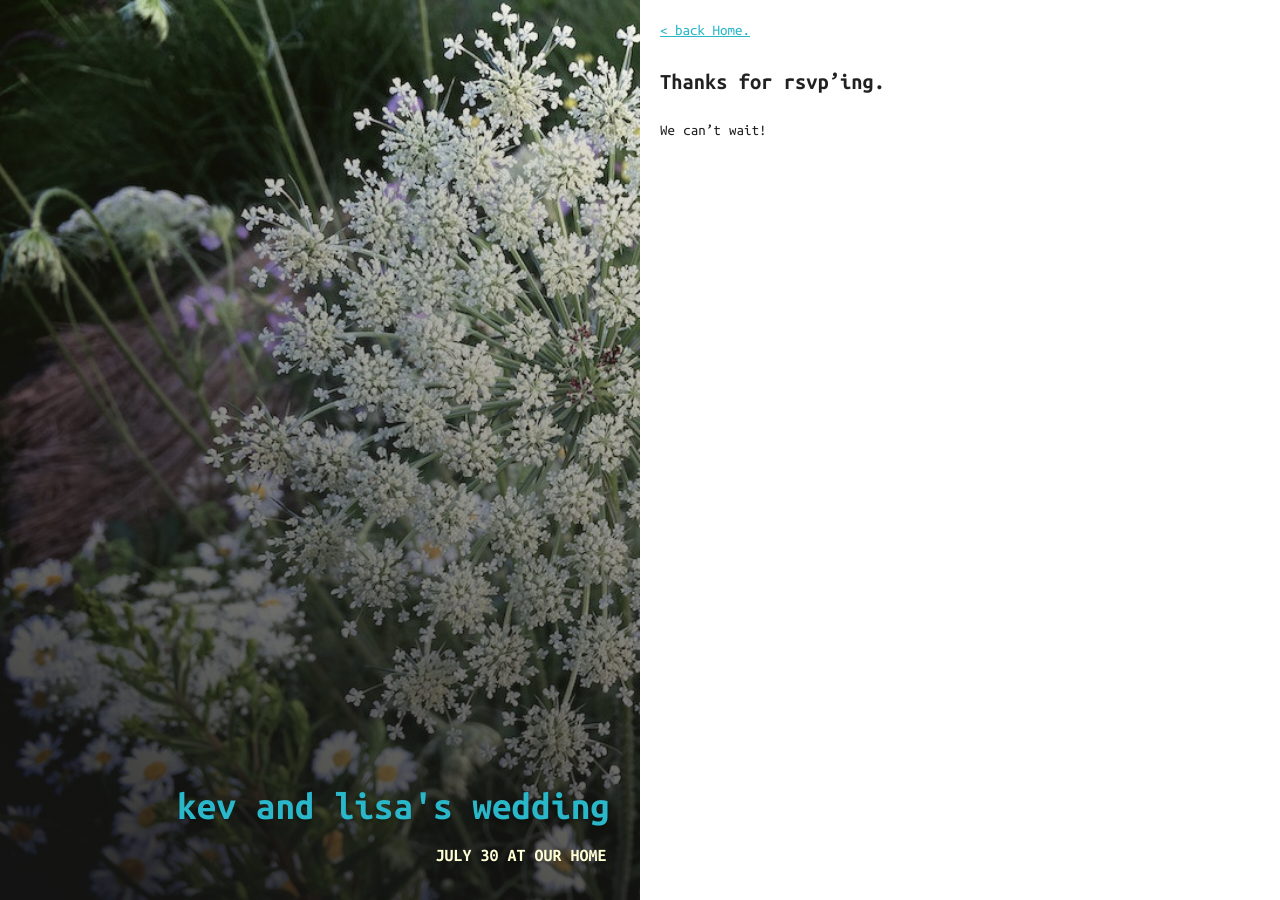
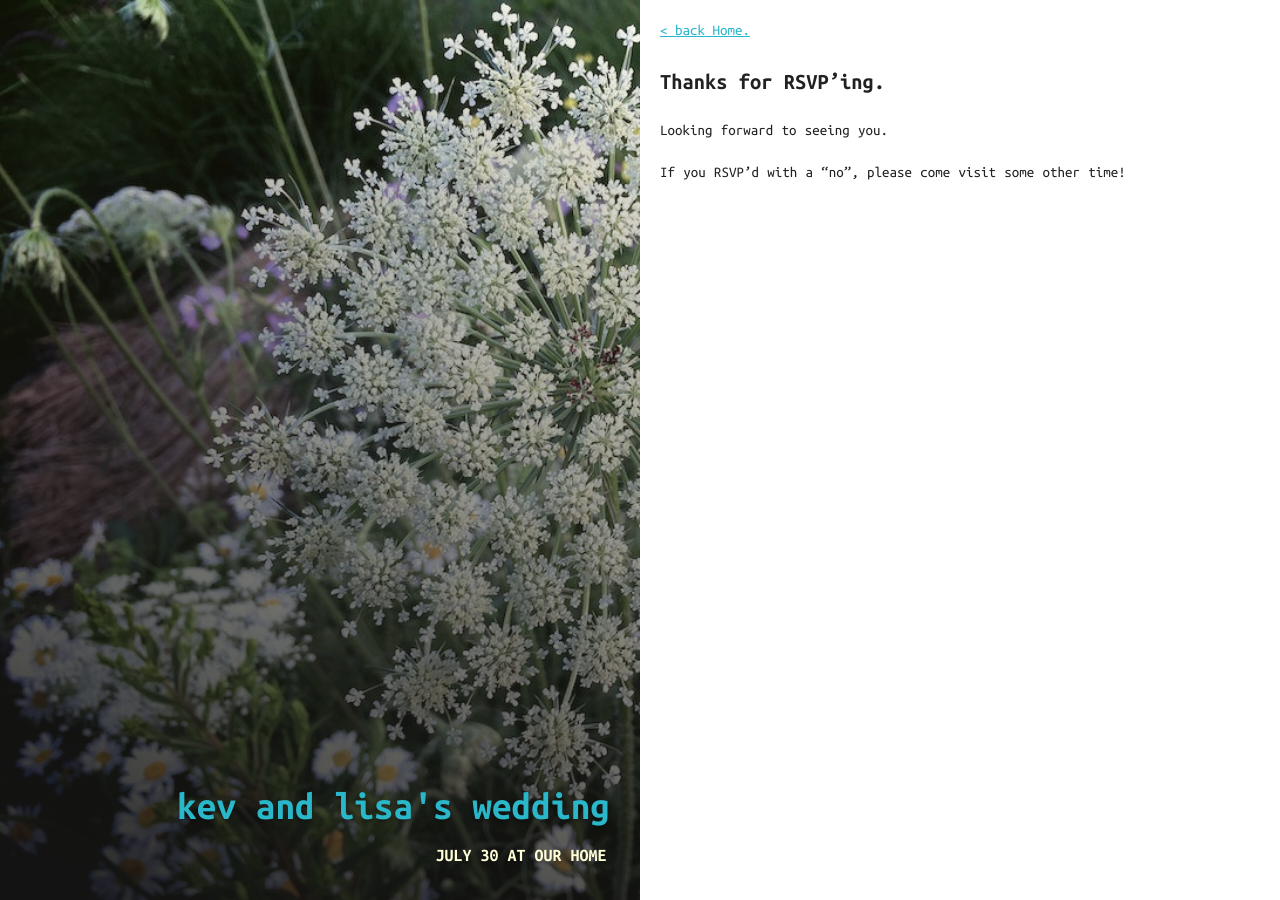
Before and after one commit to kevwalsh/carota, a Jekyll site: the page built from rsvp.md, in a window 1280 px wide. Built offline with Jekyll 4.4.1, drawn with Linux system fonts in a browser that asks for light colours.

Commit message:
Update rsvp.md

```diff
--- a/rsvp.md
+++ b/rsvp.md
@@ -4,6 +4,8 @@ permalink: rsvp-thanks
 published: true
 ---
 
-### Thanks for rsvp'ing.
+### Thanks for RSVP'ing.
 
-We can't wait!
+Looking forward to seeing you.
+
+If you RSVP'd with a "no", please come visit some other time!
```
